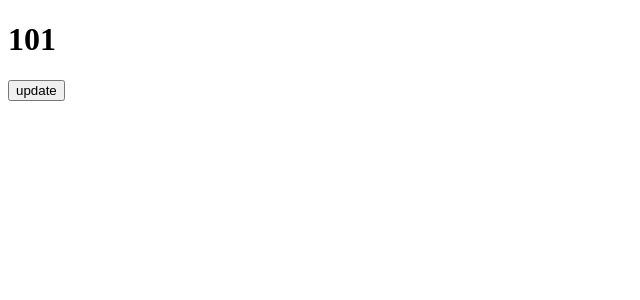
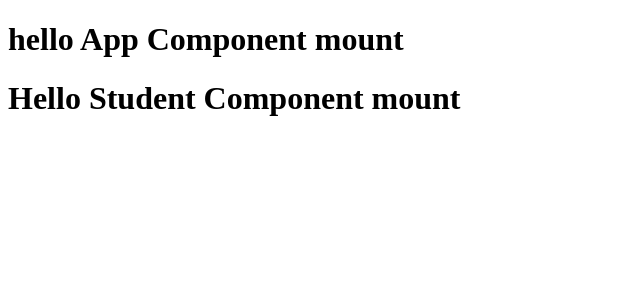
Before and after one commit to Arvindkr123/LearnReactMySide, a React (Create React App) app: page / in a window 1280 px wide. Shown: the top 300 px of the page, without its empty margins (0-640 px from the left). Built offline with nearby package versions, Linux system fonts and the light colour scheme.

Commit message:
added concept related unmounting Component

```diff
--- a/src/App.js
+++ b/src/App.js
@@ -1,29 +1,19 @@
-import React, { Component } from "react";
-import Student from "./Student";
+import React, { Component } from 'react'
+
 export default class App extends Component {
-  constructor(props) {
-    super(props);
-    console.log("App constructor called");
-    console.log(props)
-    this.state={
-      roll:101
-    }
-  }
-  static getDerivedStateFromProps(props, state){
-    console.log('App - Get Derived State from props');
-    console.log(props, state);
-    return null;
+  componentDidMount(){
+    console.log('App mounted')
   }
 
-  componentDidMount(){
-    console.log('App - componentDidMount called -mounted')
+  componentWillUnmount(){
+    console.log('App componentWillUnMount')
   }
   render() {
-    console.log("App render method called");
+    console.log('App rendered')
     return (
       <div>
-        <Student name={"Arvind"} />
+          <h1>hello App Component mount </h1>
       </div>
-    );
+    )
   }
 }
--- a/src/Marks.js
+++ /dev/null
@@ -1,50 +0,0 @@
-import React, { Component } from "react";
-
-export default class Marks extends Component {
-  constructor(props) {
-    super(props);
-    this.state = {
-      mroll: this.props.roll,
-    };
-  }
-
-  static getDerivedStateFromProps(props, state) {
-    console.log("getDerivedStateAndProps");
-    console.log(props, state);
-    if (props.roll !== state.mroll) {
-      return { mroll: props.roll };
-    }
-    //  if props.roll and state.mroll if they are equal then return null
-    return null;
-  }
-
-  shouldComponentUpdate(nextProps, nextState){
-    if(this.state.mroll<107){
-      console.log('Marks - shouldComponentUpdate');
-      console.log(nextProps, nextState);
-      return true;
-    }
-    console.log(nextProps, nextState);
-    return false;
-  }
-
-  getSnapshotBeforeUpdate(prevProps, PrevState){
-    console.log('Marks - getSnapshotBeforeUpdate it run before update component')
-    console.log(prevProps, PrevState)
-    return 45;
-  }
-
-  componentDidUpdate(prevProps, PrevState, snapsShot){
-    console.log('Marks - componentDidUpdate - it runs after update')
-    console.log(prevProps, PrevState, snapsShot);
-  }
-
-  render() {
-    console.log("Marks rendered");
-    return (
-      <div>
-        <h1>{this.state.mroll}</h1>
-      </div>
-    );
-  }
-}
--- a/src/Student.js
+++ b/src/Student.js
@@ -1,25 +1,17 @@
-import React, { Component } from "react";
-import Marks from "./Marks";
+import React, { Component } from 'react'
 
-export default class Student extends Component {
-  constructor() {
-    super();
-    this.state = {
-      roll: 101,
-    };
+class Student extends Component {
+  componentDidMount(){
+    console.log('Student mount')
   }
-  handleClick = () => {
-    console.log("Button clicked");
-    // this.setState({ roll: 102 });
-    this.setState({ roll: this.state.roll+2 });
-  };
   render() {
-    console.log("Student - rendered");
+    console.log('Stundent rendered')
     return (
       <div>
-        <Marks roll={this.state.roll} />
-        <button onClick={this.handleClick}>update</button>
+        <h1>Hello Student Component mount</h1>
       </div>
-    );
+    )
   }
 }
+
+export default Student;
```
Also changed, not shown: src/index.js (+7 -3 lines).
